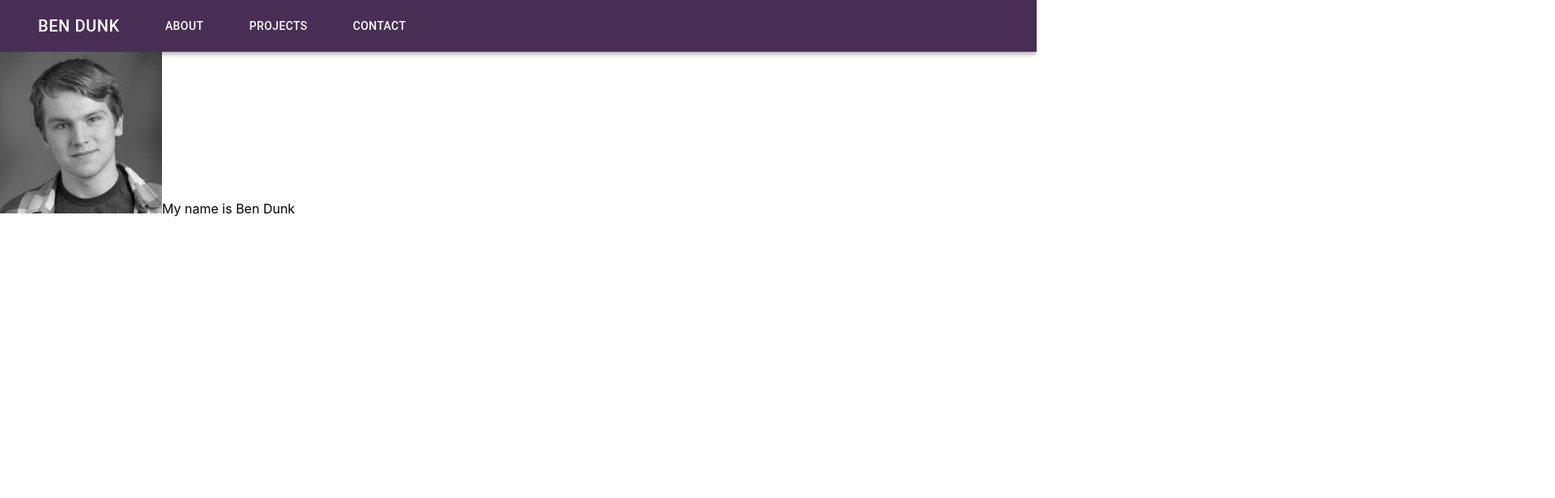
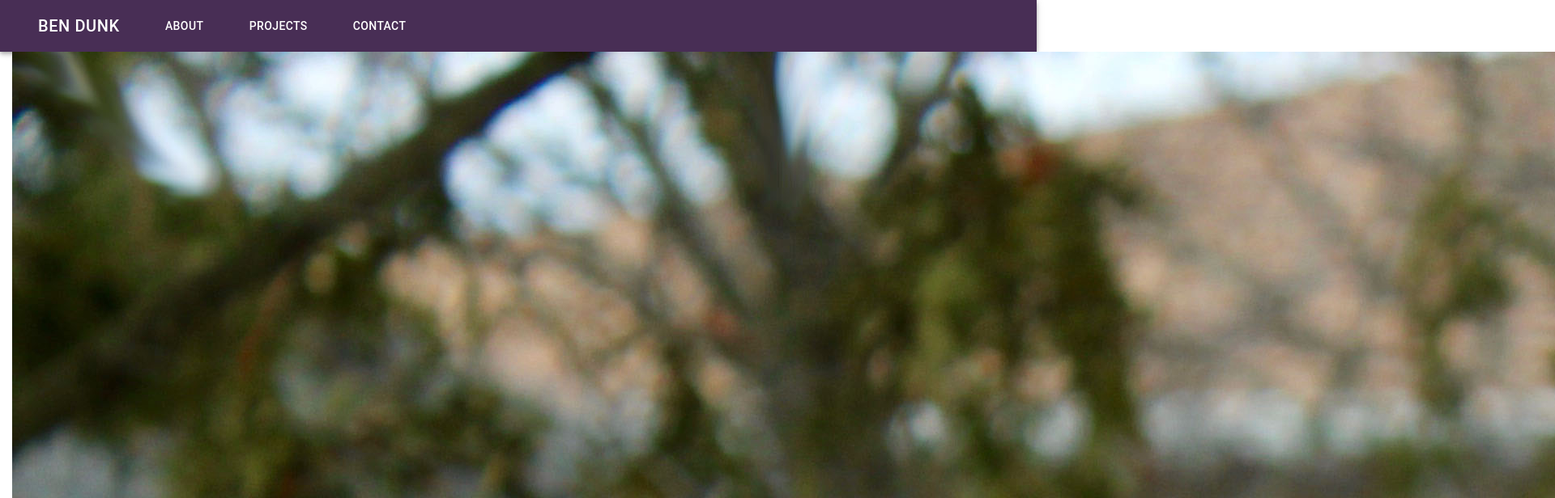
Before and after one commit to BDunk/BenDunkProfile, a React (Create React App) app: page / in a window 1280 px wide. Shown: the top 616 px of the page at 81% size, 1920 px wide, since content can reach past the window. Built offline with nearby package versions, Linux system fonts and the light colour scheme.

Commit message:
added new photos

```diff
--- a/src/Pages/MainPage.js
+++ b/src/Pages/MainPage.js
@@ -1,17 +1,34 @@
 import React from 'react';
 import '../App.css';
 import TopBar from '../Components/TopBar.js';
-import head_shot from '../Images/0.jpeg'
+import head_shot from '../Images/1.jpg'
+import {makeStyles} from "@material-ui/core";
+
+
+const useStyles = makeStyles(theme => ({
+    root: {
+    },
+    photo: {
+        marginLeft: "15px",
+        marginRight: "25px",
+    },
+
+}));
 
 
 function MainPage(props) {
+    const classes = useStyles();
     return (
             <div>
                 <header>
                 <TopBar />
                 </header>
-                <div>
-                    <img src={head_shot} alt="Logo" />
+                <div className={classes.photo}>
+                    <img
+
+                        src={head_shot}
+                        alt="Logo"
+                    />
                         My name is Ben Dunk
                 </div>
 
```
Also changed, not shown: src/Images/1.jpg (added), 1 other file (tests, documents, lock files or other folders).
